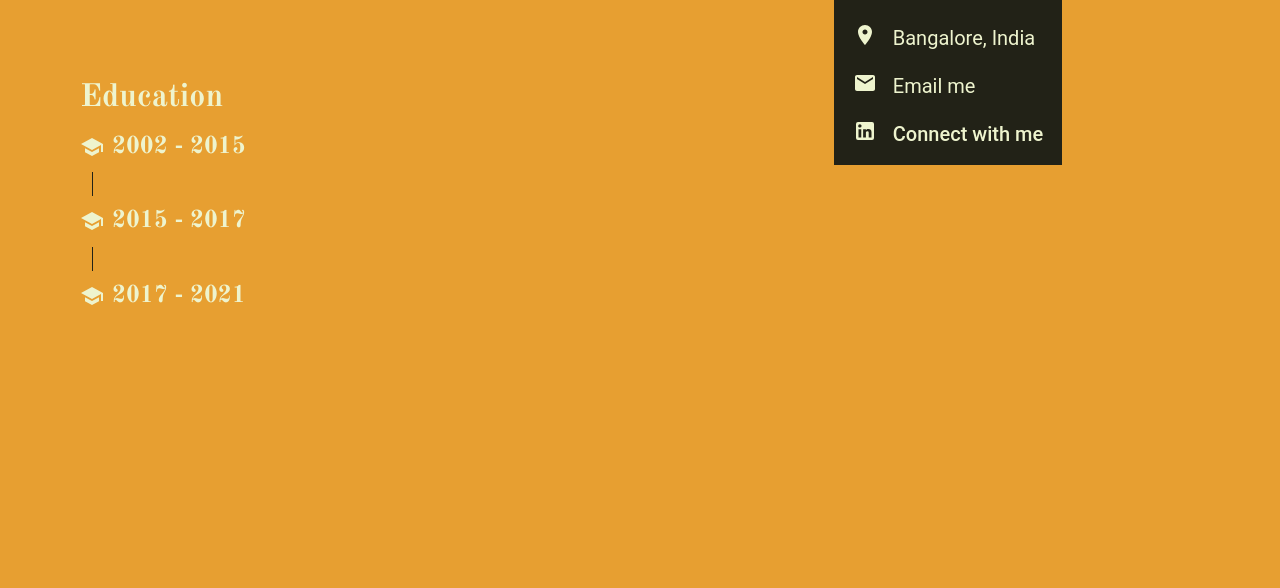
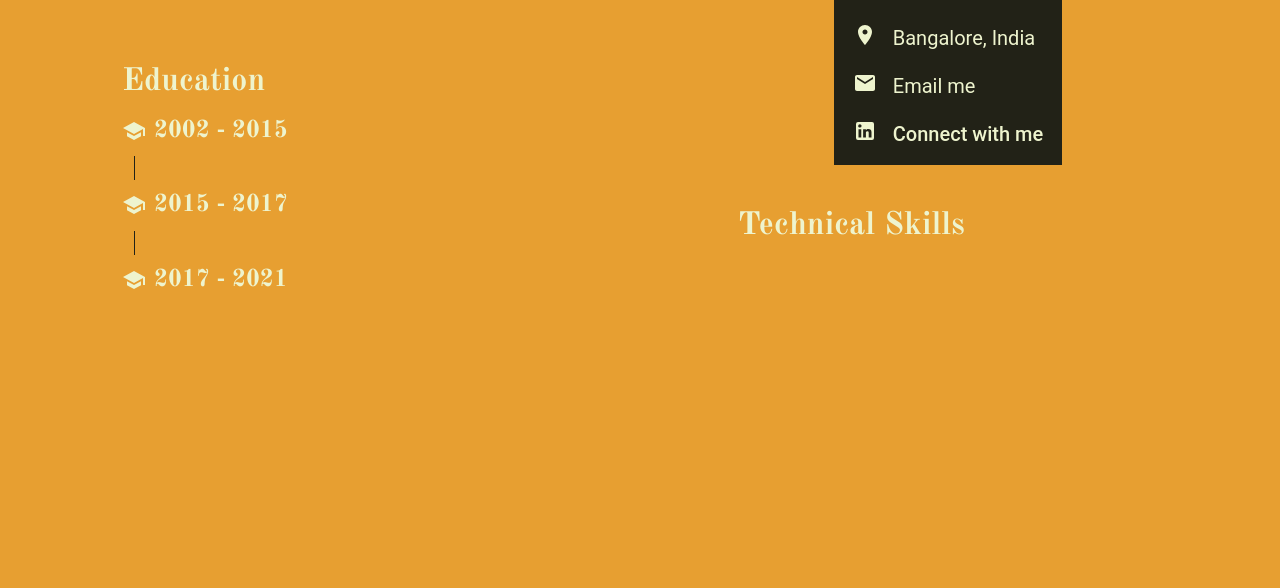
Before and after one commit to RamyaKasara/portfolioRK-app, a React (Vite) app: page /about-me in a window 1280 px wide. Shown: the part 618-1206 px from the top of the page. Built offline with nearby package versions, Linux system fonts and the light colour scheme; a web font is replaced by a local one.

Commit message:
Technical Skills basics

```diff
--- a/src/pages/aboutme/index.jsx
+++ b/src/pages/aboutme/index.jsx
@@ -8,6 +8,7 @@ import PlaceIcon from '@mui/icons-material/Place';
 import Navbar from '../../components/navbar.jsx';
 import Page from '../../components/page.jsx';
 import Education from './education.jsx';
+import TechnicalSkills from './technicalSkills.jsx';
 
 // 3. Theme Imports
 import theme from '../../theme.js';
@@ -133,15 +134,41 @@ function AboutMePage() {
                 </Grid>
             </Page>
             <Page background={theme.palette.background.tertiary}>
-                <Box
+                <Grid container spacing={2} sx={{ margin: { xs: '2rem' } }}>
+                    <Grid item size={{ xs: 12, md: 6 }}
                         sx={{
-                        width: { md: '50%', lg: '40%' },
                             height: { md: '25rem', lg: '34rem' },
-                        margin: { xs: '2rem', md: '5rem' },
+                            display: 'flex',
+                            flexDirection: 'row',
+                            justifyContent: 'center'
                         }}
+
                     >
+                        <Box sx={{
+                            margin: { md:'2rem', lg:'2rem 3rem'},
+                            width: { xs: '90%', md: '70%' },
+                        }}>
                             <Education />
                         </Box>
+                    </Grid>
+                    <Grid item size={{ xs: 12, md: 6 }}
+                        sx={{
+                            height: { md: '25rem', lg: '34rem' },
+                            display: 'flex',
+                            flexDirection: 'row',
+                            justifyContent: 'center'
+                        }}
+
+                    >
+                        <Box sx={{
+                            mt: {xs: '2rem !important', md: '4rem !important', lg: '11rem !important'},
+                            margin: { md: '2rem', lg: '2rem 3rem' },
+                            width: { xs: '90%', md: '70%' },
+                        }}>
+                            <TechnicalSkills />
+                        </Box>
+                    </Grid>
+                </Grid>
             </Page>
         </div>
      );
--- /dev/null
+++ b/src/pages/aboutme/technicalSkills.jsx
@@ -0,0 +1,18 @@
+import * as React from 'react';
+import { styled, Typography, Box } from '@mui/material';
+import Page from '../../components/page.jsx';
+import theme from '../../theme.js';
+
+
+function TechnicalSkills() {
+
+    return (
+        <Page background={theme.palette.background.tertiary}>
+            <Typography variant="h3_1" component="p" sx={{color: theme.palette.background.primary}}>
+                Technical Skills
+            </Typography>
+        </Page>
+     );
+}
+
+export default TechnicalSkills;
```
Lines whose indentation alone changed are shown as unchanged.
